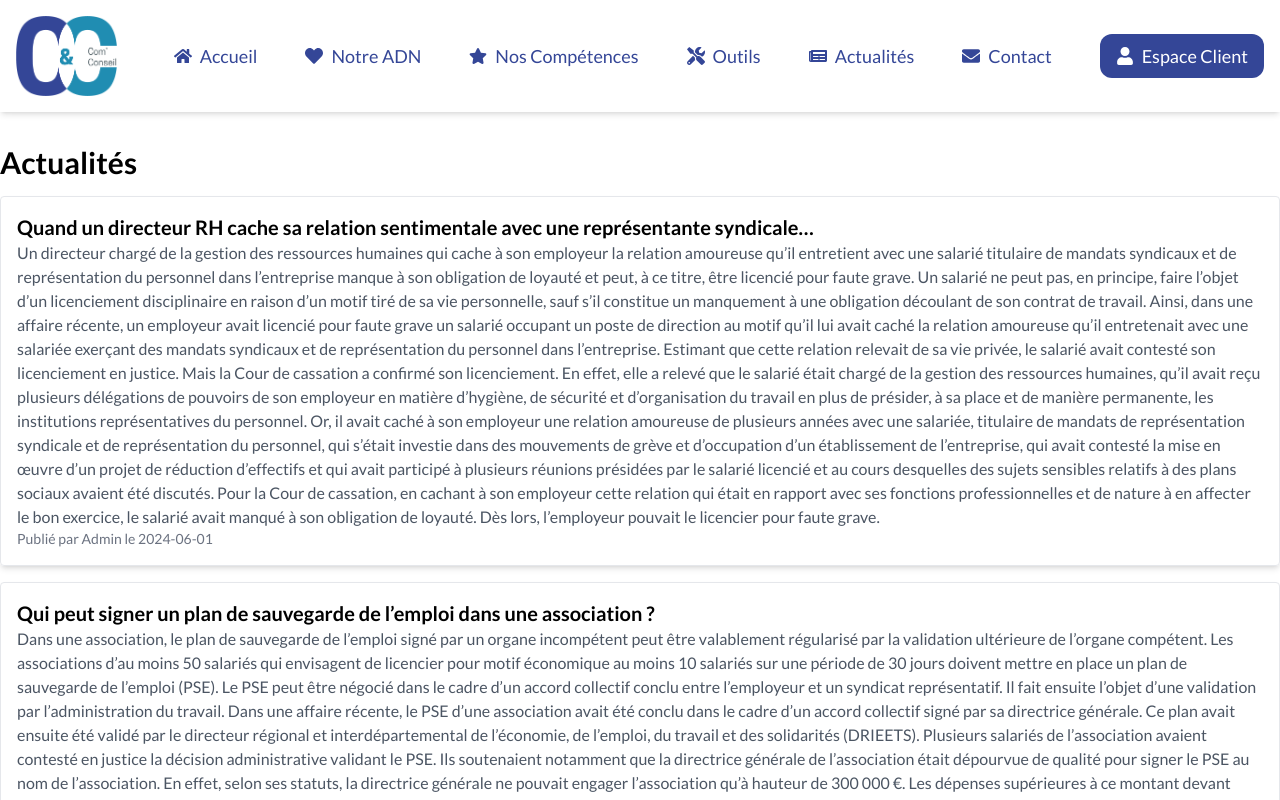
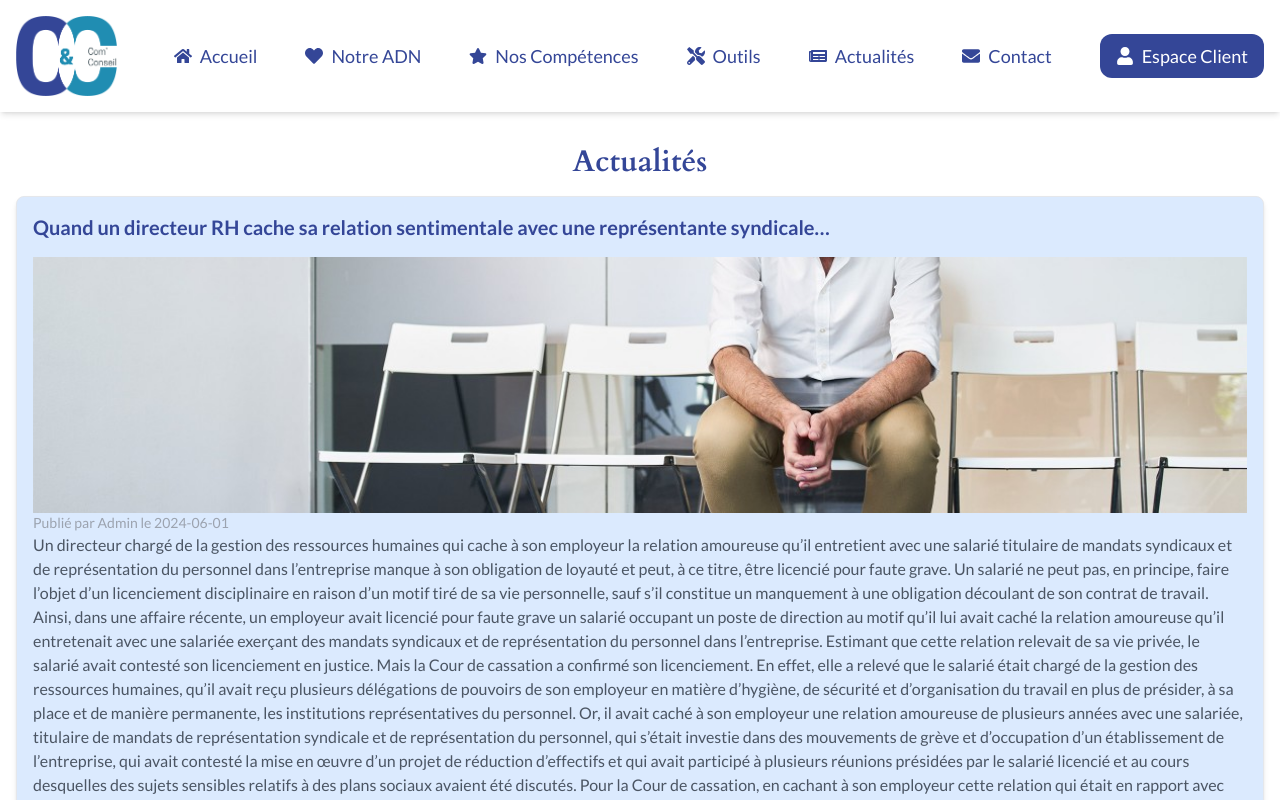
Before and after one commit to AntoineWtz/com-conseil, a React (Create React App) app: page /news in a window 1280 px wide. Shown: the top 800 px of the page. Built offline with nearby package versions, Linux system fonts and the light colour scheme.

Commit message:
front news

```diff
--- a/src/pages/News.tsx
+++ b/src/pages/News.tsx
@@ -17,15 +17,16 @@ const News: React.FC = () => {
     return (
         <MainLayout>
             <section className="mt-8">
-                <h2 className="text-3xl font-bold mb-4">Actualités</h2>
+                <h2 className="text-3xl text-[#344697] font-cardo font-bold mb-4 text-center">Actualités</h2>
                 {loading ? (
                     <p>Chargement...</p>
                 ) : (
                     articles.map(article => (
-                        <div key={article.id} className="border p-4 rounded shadow-md mb-4">
-                            <h3 className="text-xl font-bold">{article.title}</h3>
+                        <div key={article.id} className="border p-4 rounded-lg shadow-md m-4 bg-blue-100">
+                            <h3 className="text-xl font-bold text-[#344697]">{article.title}</h3>
+                            <img src={article.imageUri} alt={article.title} className="w-full h-64 object-cover mt-4" />
+                            <p className="text-gray-400 text-sm">Publié par {article.author} le {article.publishedDate}</p>
                             <p className="text-gray-600">{article.content}</p>
-                            <p className="text-gray-500 text-sm">Publié par {article.author} le {article.publishedDate}</p>
                         </div>
                     ))
                 )}
```
